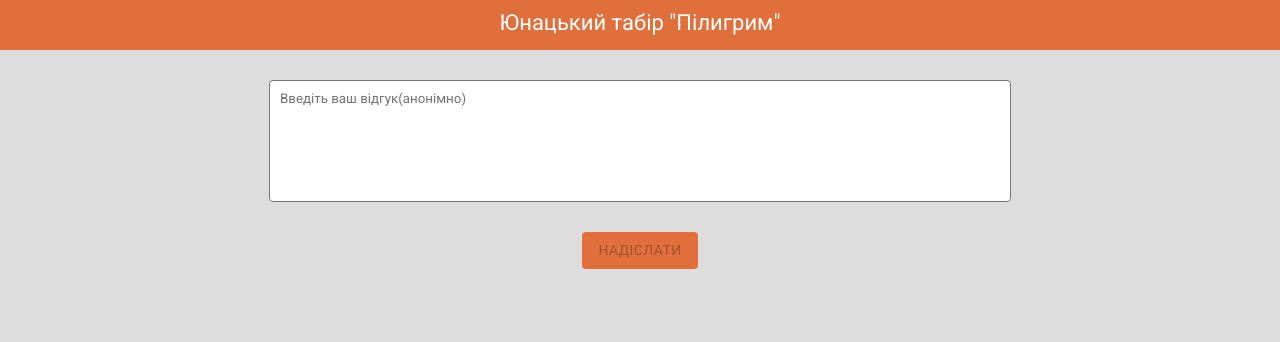
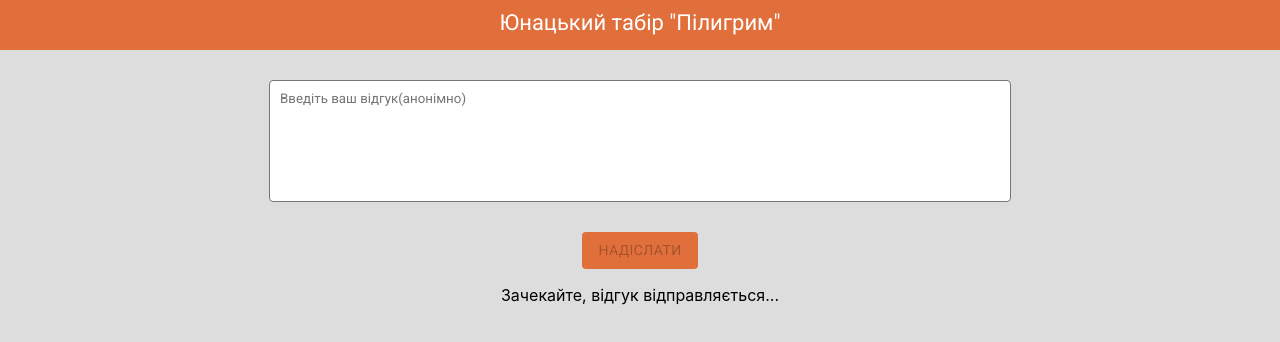
Before and after one commit to pasha2708/Ask-a-question, a React (Create React App) app: page / in a window 1280 px wide. Shown: the top 342 px of the page. Built offline with nearby package versions, Linux system fonts and the light colour scheme.

Commit message:
Update App.js

```diff
--- a/src/App.js
+++ b/src/App.js
@@ -75,6 +75,7 @@ const App = () => {
         >
           Надіслати
         </Button>
+        {!loading && <p>Зачекайте, відгук відправляється...</p>}
         <NotificationContainer />
       </Container>
     </>
```
